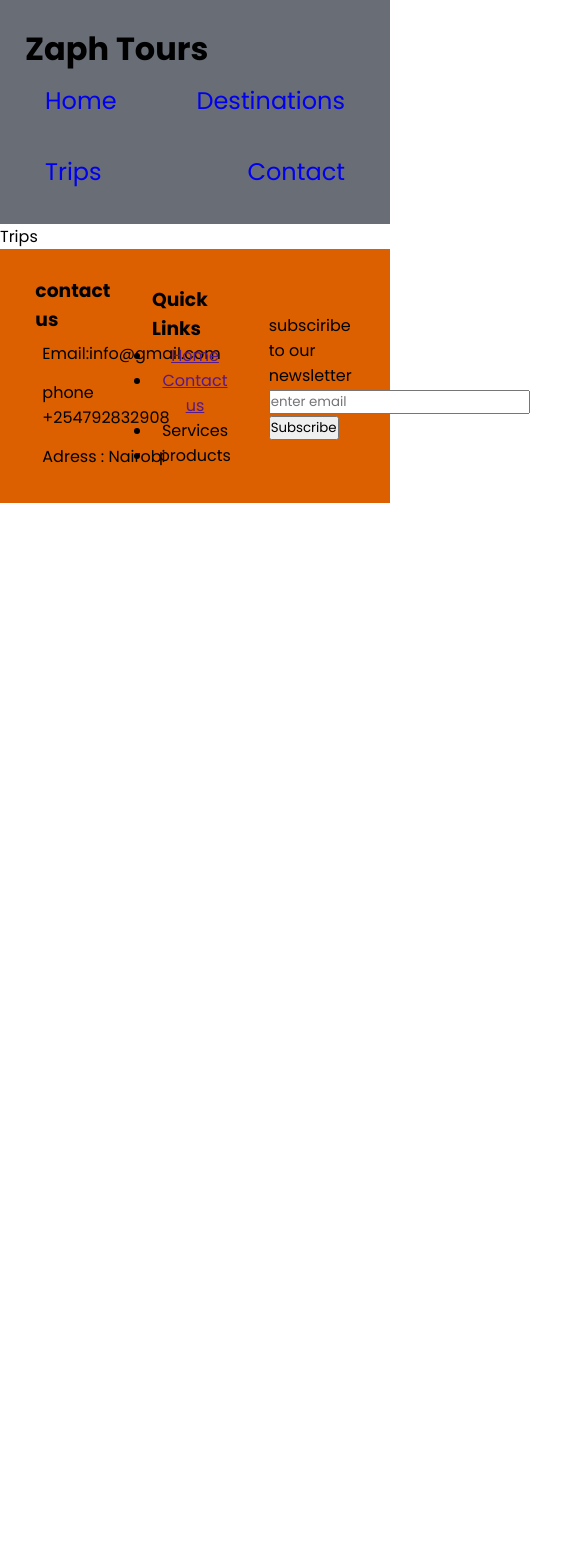
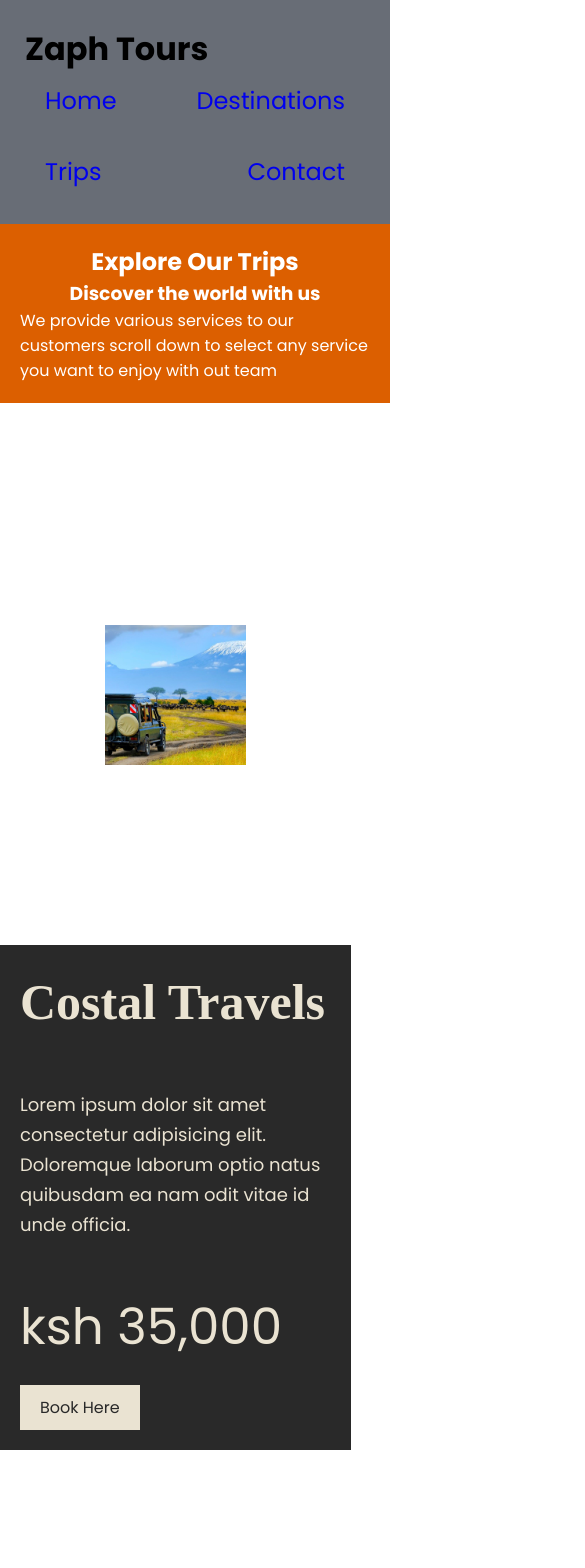
Before and after one commit to Alex-Githinji/zaph-Tour-website, a React (Vite) app: page /Trips in a window 390 px wide. Shown: the top 1568 px of the page, 585 px wide, since content can reach past the window. Before the commit the page ends 844 px from the top, so only its background shows below. Built offline with nearby package versions, Linux system fonts and the light colour scheme.

Commit message:
added trips section

```diff
--- a/src/components/Footer.jsx
+++ b/src/components/Footer.jsx
@@ -16,22 +16,35 @@ const Foooter = () => {
         <div className="footer-content">
           <h3>Quick Links</h3>
           <ul>
-            <li> <a href="">Home</a></li>
-            <li> <a href="">Contact us</a></li>
-            <li> <a href=""></a>Services</li>
-            <li> <a href=""></a>products</li>
+            <li>
+              {" "}
+              <a href="">Home</a>
+            </li>
+            <li>
+              {" "}
+              <a href="">Contact us</a>
+            </li>
+            <li>
+              {" "}
+              <a href=""></a>Services
+            </li>
+            <li>
+              {" "}
+              <a href=""></a>products
+            </li>
           </ul>
         </div>
         <div className="footer-content">
-
           <label htmlFor>subsciribe to our newsletter</label>
-          <input type="text" id="email" className="name" placeholder="enter email"></input>
+          <input
+            type="text"
+            id="email"
+            className="name"
+            placeholder="enter-email"
+          ></input>
           <button>Subscribe</button>
-
-
         </div>
       </div>
-
     </footer>
   );
 };
--- a/src/components/footer.css
+++ b/src/components/footer.css
@@ -7,78 +7,71 @@
   background-color: #dc5f00;
 }
 
-
-.footer-container{
+.footer-container {
   width: 1140px;
   margin: auto;
   display: flex;
   justify-content: center;
-
 }
-.footer-content{
+.footer-content {
   width: 33.3%;
 }
 
-.footer-content{
+.footer-content {
   width: 100px;
   margin: auto;
   padding: 7px;
 }
 
-.footer-content p{
+.footer-content p {
   width: 190px;
   margin: auto;
   padding: 7px;
 }
 
-.footer-content ul{
+.footer-content ul {
   text-align: center;
-
 }
 
-.list{
+.list {
   padding: 0;
 }
 
-.list li{
+.list li {
   width: auto;
   text-align: center;
   list-style-type: none;
   padding: 7px;
   position: relative;
   text-decoration: none;
-
 }
 
-.list li::before{
-  content: '';
+.list li::before {
+  content: "";
   position: absolute;
-  transform: translate(-50%,-50%);
+  transform: translate(-50%, -50%);
   left: 50%;
   top: 100%;
   width: 0;
   height: 2px;
-  transition-duration: .5s;
-
+  transition-duration: 0.5s;
 }
 
-.list li :hover::before{
+.list li :hover::before {
   width: 70px;
-
 }
 
-.a{
+.a {
   text-decoration: none;
 }
 
-.end{
+.end {
   display: grid;
   place-content: center;
 }
 
-@media screen and (max-width:670px) {
-
-  .footer{
+@media screen and (max-width: 670px) {
+  .footer {
     display: flex;
     flex-direction: row;
     justify-content: space-between;
@@ -95,7 +88,4 @@
       .list li::before{
         display: none;
         } */
-
-
-
 }
--- a/src/pages/contact/contact.css
+++ b/src/pages/contact/contact.css
@@ -1,13 +1,11 @@
-  @import url('https://fonts.googleapis.com/css2?family=Poppins:wght@400;600;700&display=swap');
+@import url("https://fonts.googleapis.com/css2?family=Poppins:wght@400;600;700&display=swap");
 
 * {
   padding: 0;
   margin: 0;
   box-sizing: border-box;
-  font-family: 'Poppins', sans-serif;
+  font-family: "Poppins", sans-serif;
 }
-
-
 
 .section1 {
   position: relative;
@@ -30,17 +28,17 @@
 }
 
 .section1-header1 h2 {
-  color: #373A40 ;
+  color: #373a40;
   font-weight: bold;
   font-size: 3em;
   margin-bottom: 20px;
 }
 
 .section1-header1 p {
-  color: #686D76;
+  color: #686d76;
 }
 
- .row  {
+.row {
   display: flex;
   flex-wrap: wrap;
   align-items: center;
@@ -59,7 +57,7 @@
 .contact-info-icon {
   height: 70px;
   width: 70px;
-  background-color:    #9b9191;
+  background-color: #9b9191;
   text-align: center;
   border-radius: 50%;
 }
@@ -74,18 +72,18 @@
 }
 
 .contact-info-content h4 {
-  color: #DC5F00;
+  color: #dc5f00;
   font-size: 1.4em;
   margin-bottom: 5px;
 }
 
 .contact-info-content p {
-  color: #686D76;
+  color: #686d76;
   font-size: 1em;
 }
 
 .contact-form {
-  background-color: #686D76;
+  background-color: #686d76;
   padding: 40px;
   width: 45%;
   padding-bottom: 20px;
@@ -106,7 +104,7 @@
 }
 
 .contact-form .input-box input,
-.contact-form .input-box textarea{
+.contact-form .input-box textarea {
   width: 100%;
   padding: 5px 0;
   font-size: 16px;
@@ -129,17 +127,16 @@
 }
 
 .contact-form .input-box input:focus ~ span,
-.contact-form .input-box textarea:focus ~ span{
+.contact-form .input-box textarea:focus ~ span {
   color: #e91e63;
   font-size: 12px;
   transform: translateY(-20px);
 }
 
-.contact-form .input-box input[type="submit"]
-{
+.contact-form .input-box input[type="submit"] {
   width: 100%;
-  background: #DC5F00;
-  color: #FFF;
+  background: #dc5f00;
+  color: #fff;
   border: none;
   cursor: pointer;
   padding: 10px;
@@ -148,9 +145,8 @@
   transition: 0.5s;
 }
 
-.contact-form .input-box input[type="submit"]:hover
-{
-  background: #FFF;
+.contact-form .input-box input[type="submit"]:hover {
+  background: #fff;
   color: #00bcd4;
 }
 
@@ -174,17 +170,12 @@
   }
 }
 
-.contact-map{
+.contact-map {
   display: flex;
-
 }
 
-.contact-map iframe{
-
+.contact-map iframe {
   height: 400px;
   border-left: 30px;
   display: grid;
-
-
-
 }
--- a/src/pages/home/home.css
+++ b/src/pages/home/home.css
@@ -37,10 +37,9 @@
   flex-direction: column;
   color: black;
   font-size: 25px;
-
 }
 
-.body button{
+.body button {
   display: flex;
   flex-direction: row;
   background-color: #dc5f00;
@@ -51,9 +50,6 @@
   font-size: 20px;
   cursor: pointer;
   margin-top: 20px;
-
-
-
 }
 .menu-title {
   font-size: 30px;
--- a/src/pages/trip/Trips.jsx
+++ b/src/pages/trip/Trips.jsx
@@ -1,8 +1,110 @@
 import { Link } from "react-router-dom";
 import "./trips.css"
+import kenya1 from "./images/kenya1.jpg"
+
 const Trips = () => {
   return(
-    <div>Trips</div>
+    <section>
+      <div className="trips-section">
+        <h1>Explore Our Trips</h1>
+        <h3>Discover the world with us</h3>
+        <p>We provide various services to our customers scroll down to select any service you want to enjoy with out team</p>
+        </div>
+
+        <div className="trip">
+
+<div class="trips">
+        <div class="trips-img">
+            <img src={kenya1} alt="" />
+
+        </div>
+        <div class="trips-listing">
+            <div class="content">
+                <h1 class="name">Costal Travels<s></s></h1>
+                <p class="info">Lorem ipsum dolor sit amet consectetur adipisicing elit. Doloremque laborum optio natus quibusdam ea nam odit vitae id unde officia.</p>
+                <p class="price">ksh 35,000</p>
+                <div class="btn-and-rating-box">
+
+                    <button class="btn">Book Here</button>
+                </div>
+            </div>
+        </div>
+    </div>
+
+    <div class="trips">
+        <div class="trips-img">
+            <img src={kenya1} alt="" />
+
+        </div>
+        <div class="trips-listing">
+            <div class="content">
+                <h1 class="name">Costal Travels<s></s></h1>
+                <p class="info">Lorem ipsum dolor sit amet consectetur adipisicing elit. Doloremque laborum optio natus quibusdam ea nam odit vitae id unde officia.</p>
+                <p class="price">ksh 35,000</p>
+                <div class="btn-and-rating-box">
+
+                    <button class="btn">Book Here</button>
+                </div>
+            </div>
+        </div>
+    </div>
+
+    <div class="trips">
+        <div class="trips-img">
+            <img src={kenya1} alt="" />
+
+        </div>
+        <div class="trips-listing">
+            <div class="content">
+                <h1 class="name">Costal Travels<s></s></h1>
+                <p class="info">Lorem ipsum dolor sit amet consectetur adipisicing elit. Doloremque laborum optio natus quibusdam ea nam odit vitae id unde officia.</p>
+                <p class="price">ksh 35,000</p>
+                <div class="btn-and-rating-box">
+
+                    <button class="btn">Book Here</button>
+                </div>
+            </div>
+        </div>
+    </div>
+
+    <div class="trips">
+        <div class="trips-img">
+            <img src={kenya1} alt="" />
+        </div>
+        <div class="trips-listing">
+            <div class="content">
+                <h1 class="name">Costal Travels<s></s></h1>
+                <p class="info">Lorem ipsum dolor sit amet consectetur adipisicing elit. Doloremque laborum optio natus quibusdam ea nam odit vitae id unde officia.</p>
+                <p class="price">ksh 35,000</p>
+                <div class="btn-and-rating-box">
+
+                    <button class="btn">Book Here</button>
+                </div>
+            </div>
+        </div>
+    </div>
+
+    <div class="trips">
+        <div class="trips-img">
+            <img src={kenya1} alt="" />
+        </div>
+        <div class="trips-listing">
+            <div class="content">
+                <h1 class="name">Costal Travels<s></s></h1>
+                <p class="info">Lorem ipsum dolor sit amet consectetur adipisicing elit. Doloremque laborum optio natus quibusdam ea nam odit vitae id unde officia.</p>
+                <p class="price">ksh 35,000</p>
+                <div class="btn-and-rating-box">
+
+                    <button class="btn">Book Here</button>
+                </div>
+            </div>
+        </div>
+    </div>
+    </div>
+
+
+  </section>
+
   )
 }
 
--- a/src/pages/trip/trips.css
+++ b/src/pages/trip/trips.css
@@ -0,0 +1,170 @@
+.trips-section{
+    padding: 20px;
+    background-color: #DC5F00;
+    display: grid;
+    place-content: center;
+}
+
+.trips-section h1{
+    color: #fff;
+    display: grid;
+    place-content: center;
+}
+
+.trips-section h3{
+    color: #fff;
+    display: grid;
+    place-content: center;
+
+}
+
+.trips-section p{
+    color: #fff;
+    display: grid;
+    place-content: center;
+}
+
+.trip{
+    display: flex;
+    flex-wrap: wrap;
+    flex-direction: row;
+}
+.trips{
+    position: relative;
+    width: 1000px;
+    min-width: 350px;
+    min-height: 500px;
+    height: auto;
+    display: flex;
+    justify-content: center;
+    align-items: center;
+}
+
+.trips-img{
+    width: 40%;
+    height: 500px;
+    background: #fff;
+    position: relative;
+    opacity: 0;
+    transform: translateY(-50px);
+    animation: fade-in 1s forwards 1;
+
+}
+
+.trips-img img{
+    width: 100%;
+    height: 100%;
+    object-fit: contain;
+    user-select: none;
+    border-radius: 20px;
+}
+
+.tag{
+    position: absolute;
+    top: 20px;
+    left: -10px;
+    transform-origin: left;
+    opacity: 0;
+    transform: rotate(-90deg);
+    text-transform: capitalize;
+    color: #eae3d2;
+    padding: 5px 10px;
+    width: 100px;
+    font-size: 18px;
+    text-align: center;
+    background: #292929;
+    user-select: none;
+    animation: tag .5s 1s forwards 1;
+}
+
+@keyframes tag{
+    100%{
+        opacity: 1;
+        transform: rotate(-20deg);
+    }
+}
+
+.trips-listing{
+    width: 45%;
+    min-height: 400px;
+    height: auto;
+    background: #292929;
+    padding: 20px;
+    display: flex;
+    justify-content: center;
+    color: #eae3d2;
+    opacity: 0;
+    transform: translateY(50px);
+    animation: fade-in 1s forwards 1;
+}
+
+@keyframes fade-in{
+    100%{
+        opacity: 1;
+        transform: translateY(0);
+    }
+}
+
+.name{
+    font-family: 'dosis';
+    font-size: 35px;
+    text-transform: capitalize;
+}
+
+.info{
+    font-size: 18px;
+    line-height: 30px;
+    margin: 50px 0;
+}
+
+.price{
+    font-size: 35px;
+    font-weight: 100;
+    margin-bottom: 20px;
+}
+
+.btn-and-rating-box{
+    width: 100%;
+    display: flex;
+    justify-content: space-between;
+}
+
+
+.btn{
+    background: #eae3d2;
+    color: #292929;
+    border: none;
+    text-transform: capitalize;
+    font-size: 16px;
+    padding: 10px 20px;
+    cursor: pointer;
+}
+
+.btn:hover{
+    background-color: #eedbaf;
+}
+
+@media (max-width: 1100px){
+    body::before{
+        transform: translateX(-50%) skewX(-5deg);
+    }
+    .trips{
+        flex-direction: column;
+        width: 90%;
+        margin: 5vh 0;
+    }
+    .product-img{
+        width: 100%;
+        height: 300px;
+    }
+    .trips-listing{
+        width: 100%;
+        min-height: auto;
+    }
+    .name,.price{
+        font-size: 50px;
+    }
+    .info{
+        font: 16px;
+    }
+}
```
Also changed, not shown: src/pages/contact/Contact.jsx (+21 -11 lines), src/pages/destination/Destination.jsx (+10 -5 lines), src/pages/destination/Destinations.jsx (+29 -34 lines), src/pages/destination/destination.css (+6 -9 lines), src/pages/trip/images/kenya1.jpg (added). Lines whose indentation alone changed are shown as unchanged.
